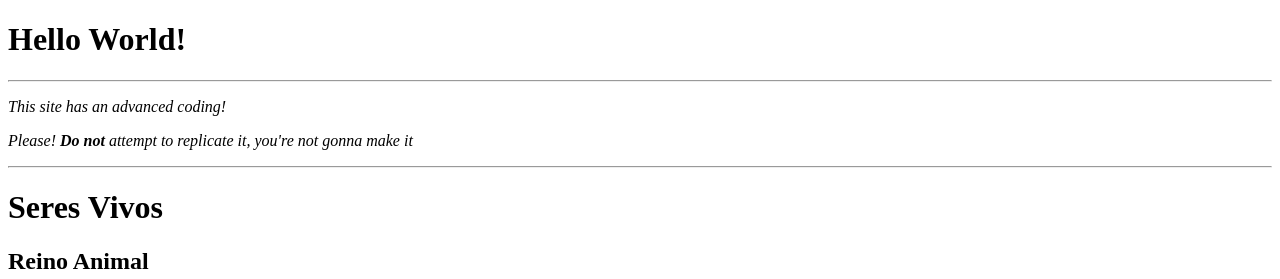
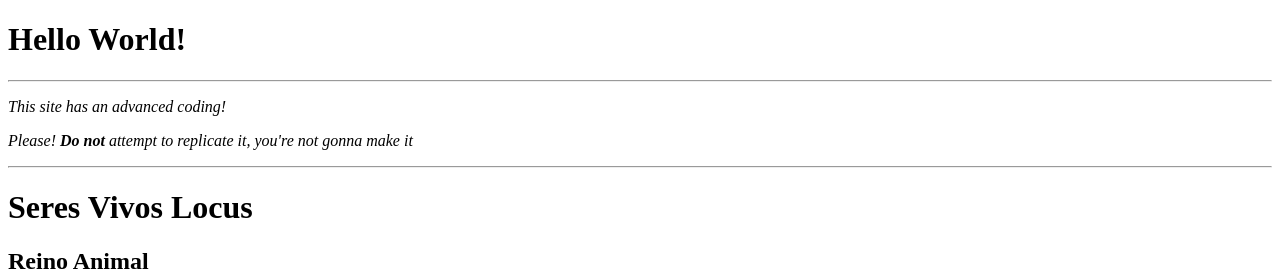
Before and after one commit to Vinicius9923/primeiro-repositorio, a plain HTML site: page index2.html in a window 1280 px wide. Shown: the top 279 px of the page. Drawn offline with Linux system fonts and the light colour scheme.

Commit message:
Update index2.html

```diff
--- a/index2.html
+++ b/index2.html
@@ -17,7 +17,7 @@
 </script>
 
     <!-- teste para testar titulo -->
-    <h1>Seres Vivos</h1>
+    <h1>Seres Vivos Locus</h1>
     <h2>Reino Animal</h2>
     <h3>Vertebrados</h3>
     <h4>Mamíferos</h4>
```
